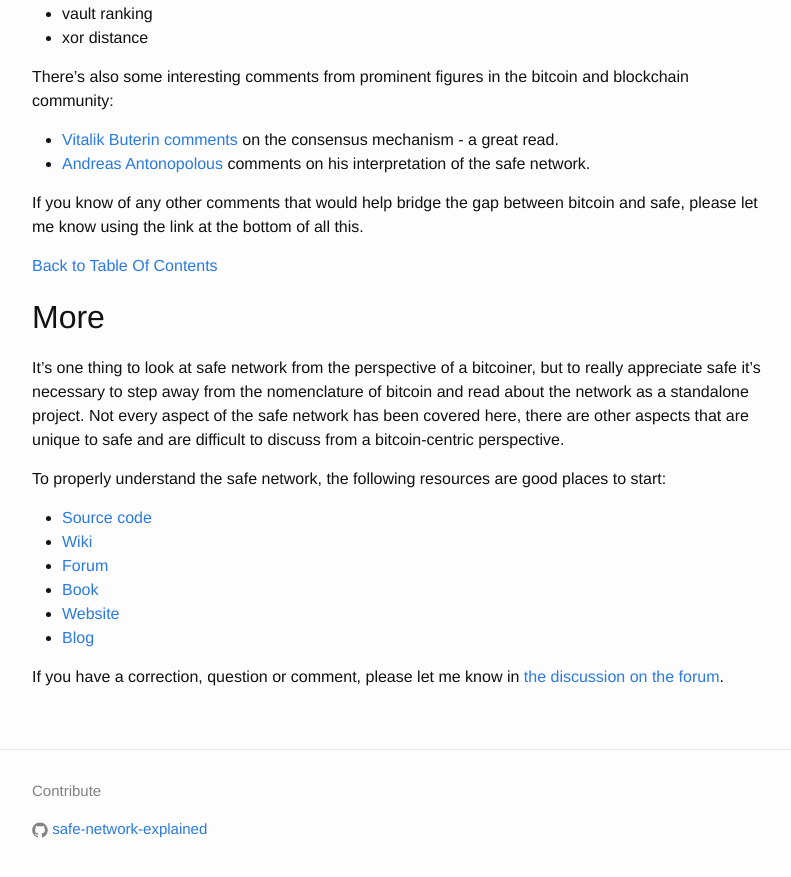
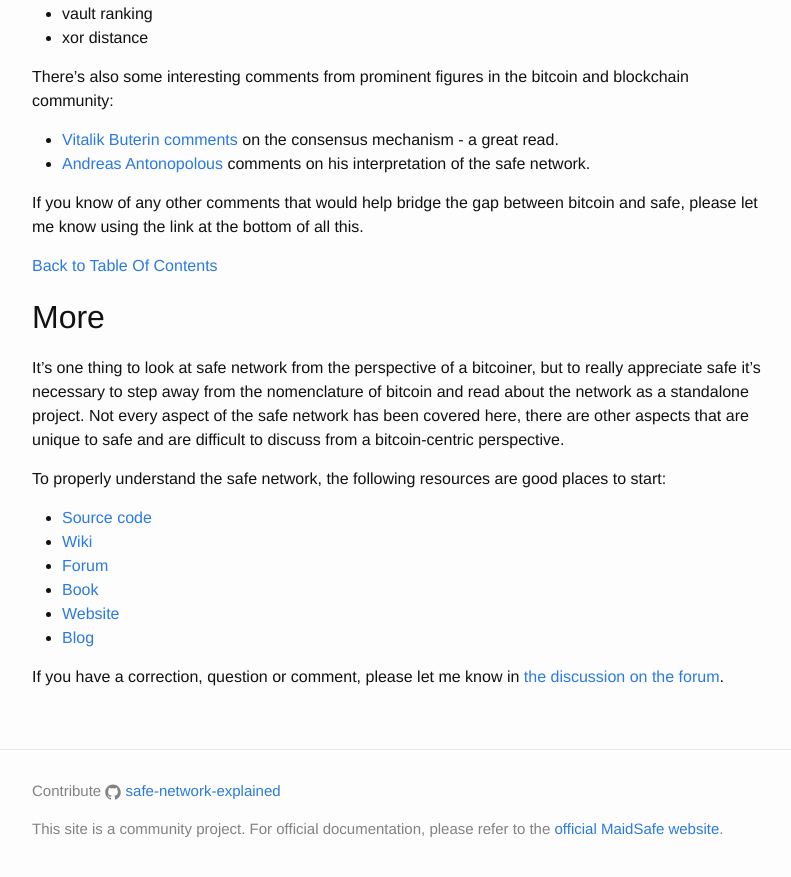
Before and after one commit to safe-network-explained/safe-network-explained.github.io, a Jekyll site: the page built from _posts/2016-05-05-safe-for-bitcoiners.markdown, in a window 1280 px wide and 900 px high, scrolled down 32187 px. Shown: the top 877 px of the window, without its empty margins (238-1029 px from the left). Built offline with Jekyll 4.4.1, drawn with Linux system fonts in a browser that asks for light colours.

Commit message:
Footer has note about being unofficial

```diff
--- a/_includes/footer.html
+++ b/_includes/footer.html
@@ -7,8 +7,8 @@
       <div class="footer-col footer-col-1">
         <ul class="social-media-list">
           {% if site.github_username %}
-          <p>Contribute</p>
           <li>
+            <span>Contribute</span>
             {% include icon-github.html username=site.github_username %}
           </li>
           {% endif %}
@@ -19,6 +19,10 @@
           </li>
           {% endif %}
         </ul>
+
+  <p>This site is a community project. For official documentation, please refer to the
+  <a href="http://maidsafe.net/" target="_blank">official MaidSafe website</a>.
+
       </div>
 
     </div>
```
